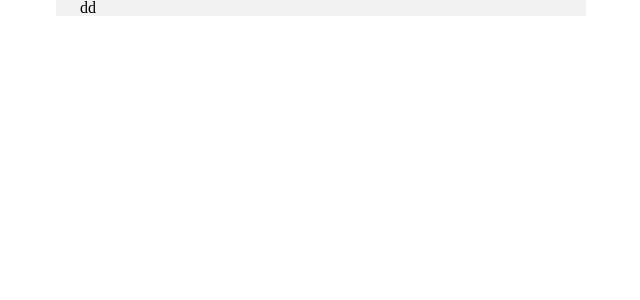
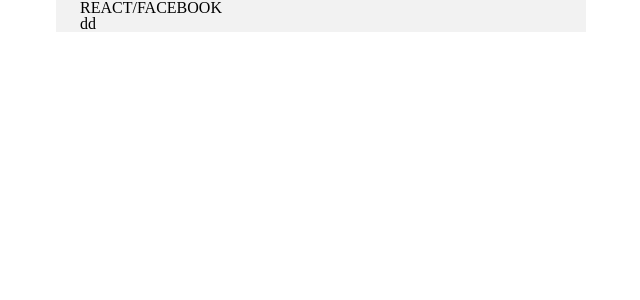
Before and after one commit to ChoByungHyun/github-issues-list, a React (Create React App) app: page / in a window 1280 px wide. Shown: the top 300 px of the page, without its empty margins (319-959 px from the left). Built offline with nearby package versions, Linux system fonts and the light colour scheme; the HTML template or start-up script is replaced by a standard one; a web font is replaced by a local one.

Commit message:
✨ Feat: 헤더 컴포넌트 구현, 라우터, 레이아웃 수정

```diff
--- a/package.json
+++ b/package.json
@@ -3,6 +3,7 @@
   "version": "0.1.0",
   "private": true,
   "dependencies": {
+    "@octokit/rest": "^20.0.1",
     "@testing-library/jest-dom": "^5.17.0",
     "@testing-library/react": "^13.4.0",
     "@testing-library/user-event": "^13.5.0",
@@ -10,11 +11,12 @@
     "@types/node": "^16.18.46",
     "@types/react": "^18.2.21",
     "@types/react-dom": "^18.2.7",
-    "axios": "^1.5.0",
+    "octokit": "^3.1.0",
     "react": "^18.2.0",
     "react-dom": "^18.2.0",
     "react-router-dom": "^6.15.0",
     "react-scripts": "5.0.1",
+    "recoil": "^0.7.7",
     "styled-components": "^6.0.7",
     "styled-reset": "^4.5.1",
     "typescript": "^4.9.5",
--- a/src/App.tsx
+++ b/src/App.tsx
@@ -1,4 +1,5 @@
 import GlobalStyle from "GlobalStyle";
+import Header from "components/common/Header";
 import React from "react";
 import { Outlet } from "react-router-dom";
 import SLayout from "styles/SLayout";
@@ -7,6 +8,7 @@
   return (
     <SLayout>
       <GlobalStyle />
+      <Header />
       <Outlet />
     </SLayout>
   );
--- /dev/null
+++ b/src/components/common/Header.tsx
@@ -0,0 +1,13 @@
+import React from "react";
+
+const REPONAME = "REACT";
+const OWNERNAME = "FACEBOOK";
+const Header = () => {
+  return (
+    <div>
+      {REPONAME}/{OWNERNAME}
+    </div>
+  );
+};
+
+export default Header;
--- a/src/router/router.tsx
+++ b/src/router/router.tsx
@@ -12,7 +12,7 @@
         element: <IssueList />,
       },
       {
-        path: "issuedetail",
+        path: "issue/:num",
         element: <IssueDetail />,
       },
     ],
--- a/src/styles/SLayout.tsx
+++ b/src/styles/SLayout.tsx
@@ -4,12 +4,10 @@
   position: relative;
   max-width: 530px;
   min-width: 375px;
-  height: calc(var(--vh, 1vh) * 100);
   margin: 0 auto;
   padding: 0 24px;
   box-sizing: border-box;
   background-color: var(--bg);
-  overflow: auto;
 `;
 
 export default SLayout;
```
Also changed, not shown: 1 other file (tests, documents, lock files or other folders).
